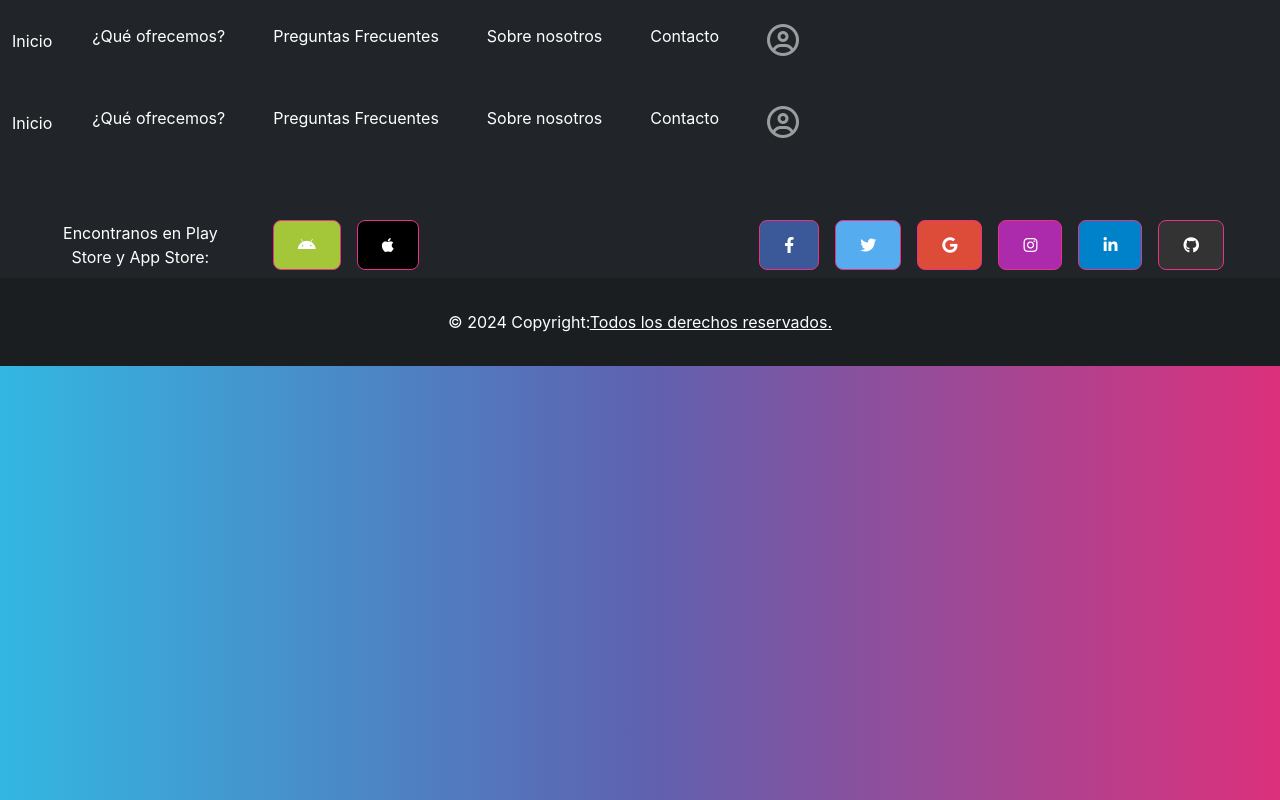
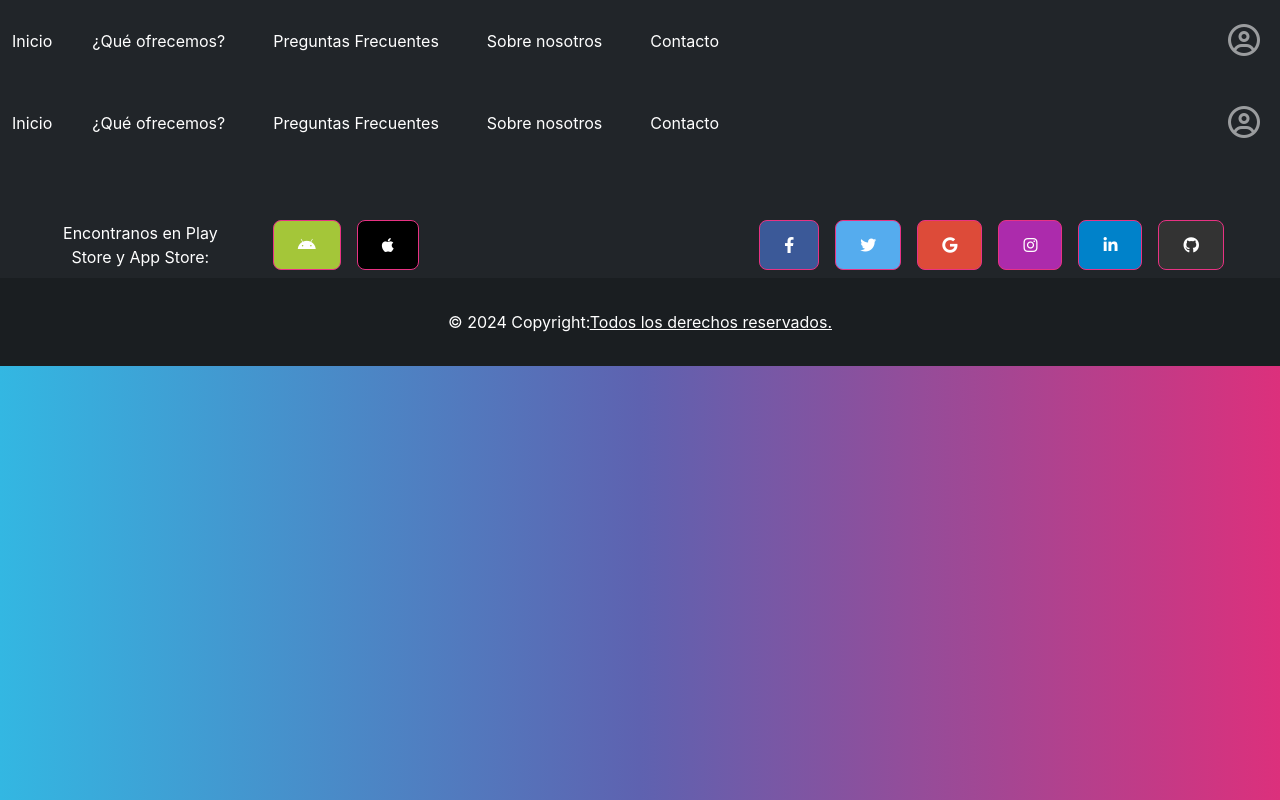
Before and after one commit to seezelop/React-nexoeducativo, a React (Create React App) app: page /header in a window 1280 px wide. Built offline with nearby package versions, Linux system fonts and the light colour scheme.

Commit message:
Se trabaja con el Header para poder validar si hay un usuario logueado. Quedan errores por resolver

```diff
--- a/src/componentes/templates/Header.js
+++ b/src/componentes/templates/Header.js
@@ -1,32 +1,37 @@
-import React, { useContext, useState, useEffect } from "react";
-import { Link } from 'react-router-dom'; // Importamos Link
-import { UserContext } from '../../context/UserContext';  // Importa el contexto
-import axios from 'axios';
+import React, { useContext } from "react";
+import { Link, useNavigate } from "react-router-dom";
+import AdminNavigation from "./comp-navegacion/AdminNavigation"; // Importa la navegación del admin
+import UserNavigation from "./comp-navegacion/UserNavigation"; // Importa la navegación del usuario
+import { UserContext } from "../../context/UserContext"; // Importa el contexto del usuario
+import axios from "axios";
+
 const Header = () => {
-  const { userRole, infoSesion  } = useContext(UserContext); // Accede al rol del usuario desde el contexto
-  const [info, setInfo] = useState([]);
-  const nombreCompleto = async ()=>{
+  const { userRole, infoSesion, setUserRole, setInfoSesion } = useContext(UserContext); // Accede al contexto
+  const navigate = useNavigate();
+
+  const handleLogout = async () => {
     try {
-      const response = await axios.get('http://localhost:8080/api/usuario/getRolUsuarioLogueado', {
-        withCredentials: true
-      });
+      // Opcional: Llama a una API para cerrar sesión en el backend
+      await axios.post("http://localhost:8080/api/logout", {}, { withCredentials: true });
 
-      if (response.status === 200) {
-        setInfo(response.data); // Actualiza el estado con las escuelas
-      }
+      // Limpia el contexto del usuario
+      setUserRole(null);
+      setInfoSesion(null);
+
+      // Redirige a la página de inicio de sesión
+      navigate("/login");
     } catch (error) {
-      console.error('Error al obtener las escuelas', error);
+      console.error("Error al cerrar sesión:", error);
     }
-  }
+  };
 
- /* useEffect(() => {
-    nombreCompleto();
-
-  }, []);*/
   return (
     <nav className="navbar navbar-expand-lg bg-dark" data-bs-theme="dark">
       <div className="container-fluid">
-        <Link className="nav-link active me-3" to="/">Inicio</Link> {/* Añadido me-3 para margen derecho */}
+        {/* Enlace al inicio */}
+        <Link className="nav-link active me-3" to="/">Inicio</Link>
+
+        {/* Botón para la versión móvil */}
         <button
           className="navbar-toggler"
           type="button"
@@ -38,63 +43,41 @@ const Header = () => {
         >
           <span className="navbar-toggler-icon"></span>
         </button>
+
+        {/* Opciones de navegación */}
         <div className="collapse navbar-collapse" id="navbarColor02">
           <ul className="navbar-nav me-auto">
-            {/* Opciones solo para usuarios admin */}
-            {userRole === 'super admin' ? (
-              <>
-                <li className="nav-item me-3">
-                  <Link className="nav-link active" to="/contacto">Contacto</Link>
-                </li>
-                <li className="nav-item me-3">
-                  <Link className="nav-link active" to="/admin/chats">Chats</Link>
-                </li>
-                <li className="nav-item me-3">
-                  <Link className="nav-link active" to="/ABMEscuelas">ABM escuelas</Link>
-                </li>
-                <li className="nav-item me-3">
-                  <Link className="nav-link active" to="/ABMJefeColegio">ABM Jefe Colegio</Link>
-                </li>
-              </>
+            {/* Determina qué navegación mostrar según el rol del usuario */}
+            {userRole === "super admin" || userRole === "jefe colegio" || userRole === "administrativo" ? (
+              <AdminNavigation />
             ) : (
-              <>
-                <li className="nav-item me-3">
-                  <Link className="nav-link active" to="/queofrecemos">¿Qué ofrecemos?</Link>
-                </li>
-                <li className="nav-item me-3">
-                  <Link className="nav-link active" to="/preguntasfrecuentes">Preguntas Frecuentes</Link>
-                </li>
-                <li className="nav-item me-3">
-                  <Link className="nav-link active" to="/SobreNosotros">Sobre nosotros</Link>
-                </li>
-                <li className="nav-item me-3">
-                  <Link className="nav-link active" to="/Contacto">Contacto</Link>
-                </li>
-                <div id="icono-login">
-              <ul className="navbar-nav ms-auto">
-                <li className="nav-item">
-                  <Link className="nav-link" to="/login">
-                    <i className="fa-regular fa-circle-user fa-2x" onClick={nombreCompleto}></i> {/* Icono de usuario logueado */}
-                  </Link>
-                </li>
-              </ul>
-            </div>
-              </>
-
+              <UserNavigation />
             )}
           </ul>
 
-          {/* Ícono de inicio de sesión al final del navbar */}
-
-          <div id="icono-login">
-            <ul className="navbar-nav ms-auto">
-              <li className="nav-item">
-                <Link className="nav-link" to="/login">
-                <div className="text-light">
-                          <div>{infoSesion} </div>
-                        </div> {/* Icono de usuario no logueado */}
-                </Link>
-              </li>
+          {/* Botón de inicio de sesión o cierre de sesión */}
+          <div id="icono-login" className="ms-auto">
+            <ul className="navbar-nav">
+              {infoSesion ? (
+                <>
+                  {/* Muestra el nombre del usuario */}
+                  <li className="nav-item me-3 text-light">
+                    <span className="nav-link">Hola, {infoSesion}</span>
+                  </li>
+                  {/* Botón de cierre de sesión */}
+                  <li className="nav-item">
+                    <button className="btn btn-outline-light" onClick={handleLogout}>
+                      Cerrar sesión
+                    </button>
+                  </li>
+                </>
+              ) : (
+                <li className="nav-item">
+                  <Link className="nav-link" to="/login">
+                    <i className="fa-regular fa-circle-user fa-2x"></i> {/* Ícono del usuario */}
+                  </Link>
+                </li>
+              )}
             </ul>
           </div>
         </div>
--- /dev/null
+++ b/src/componentes/templates/comp-navegacion/AdminNavigation.js
@@ -0,0 +1,31 @@
+import React from "react";
+import { Link } from "react-router-dom";
+
+const AdminNavigation = () => {
+  return (
+    <>
+      <li className="nav-item me-3">
+        <Link className="nav-link active" to="/contacto">
+          Contacto
+        </Link>
+      </li>
+      <li className="nav-item me-3">
+        <Link className="nav-link active" to="/admin/chats">
+          Chats
+        </Link>
+      </li>
+      <li className="nav-item me-3">
+        <Link className="nav-link active" to="/ABMEscuelas">
+          ABM escuelas
+        </Link>
+      </li>
+      <li className="nav-item me-3">
+        <Link className="nav-link active" to="/ABMJefeColegio">
+          ABM Jefe Colegio
+        </Link>
+      </li>
+    </>
+  );
+};
+
+export default AdminNavigation;
--- /dev/null
+++ b/src/componentes/templates/comp-navegacion/UserNavigation.js
@@ -0,0 +1,31 @@
+import React from "react";
+import { Link } from "react-router-dom";
+
+const UserNavigation = () => {
+  return (
+    <>
+      <li className="nav-item me-3">
+        <Link className="nav-link active" to="/queofrecemos">
+          ¿Qué ofrecemos?
+        </Link>
+      </li>
+      <li className="nav-item me-3">
+        <Link className="nav-link active" to="/preguntasfrecuentes">
+          Preguntas Frecuentes
+        </Link>
+      </li>
+      <li className="nav-item me-3">
+        <Link className="nav-link active" to="/SobreNosotros">
+          Sobre nosotros
+        </Link>
+      </li>
+      <li className="nav-item me-3">
+        <Link className="nav-link active" to="/Contacto">
+          Contacto
+        </Link>
+      </li>
+    </>
+  );
+};
+
+export default UserNavigation;
```
